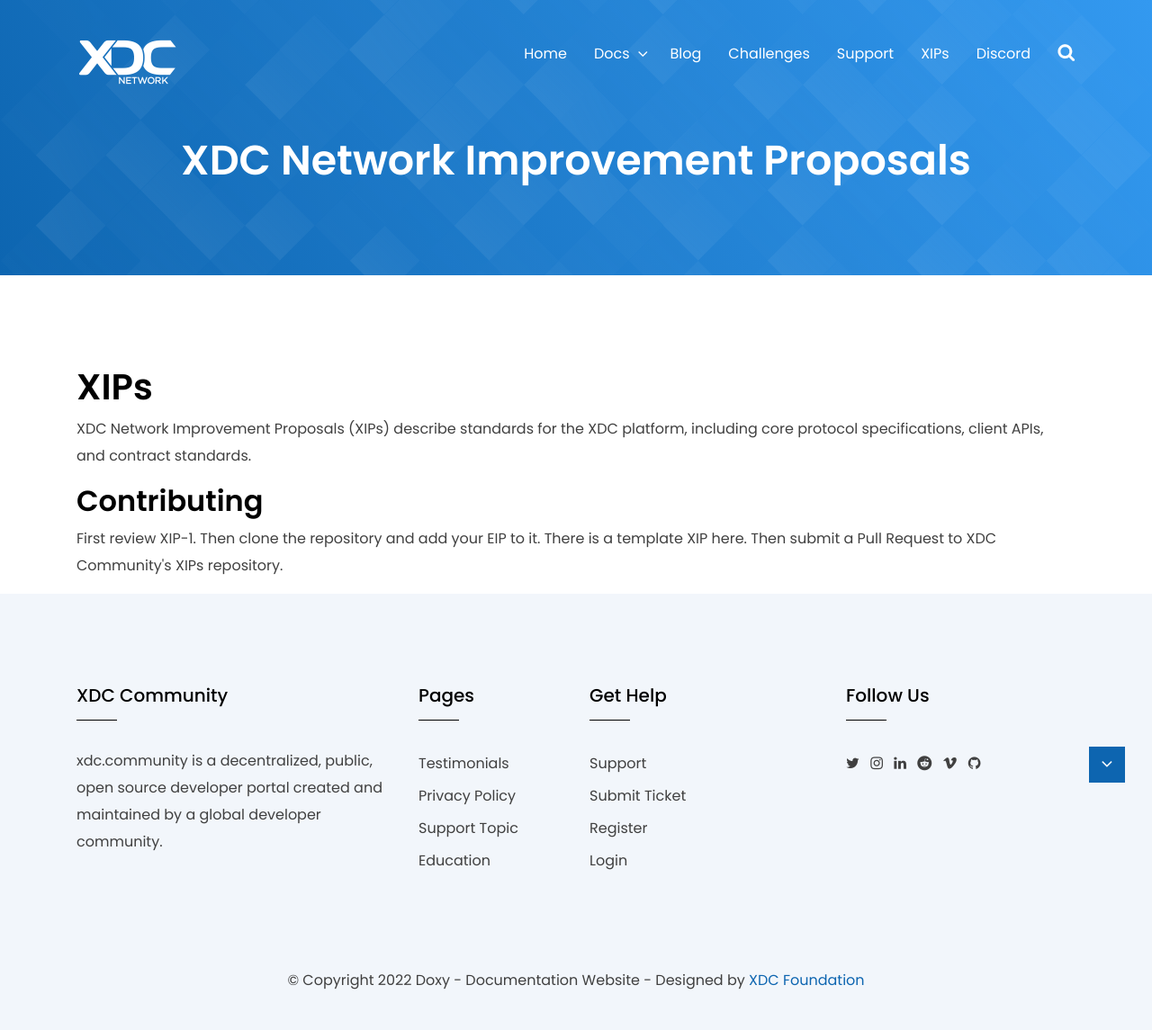
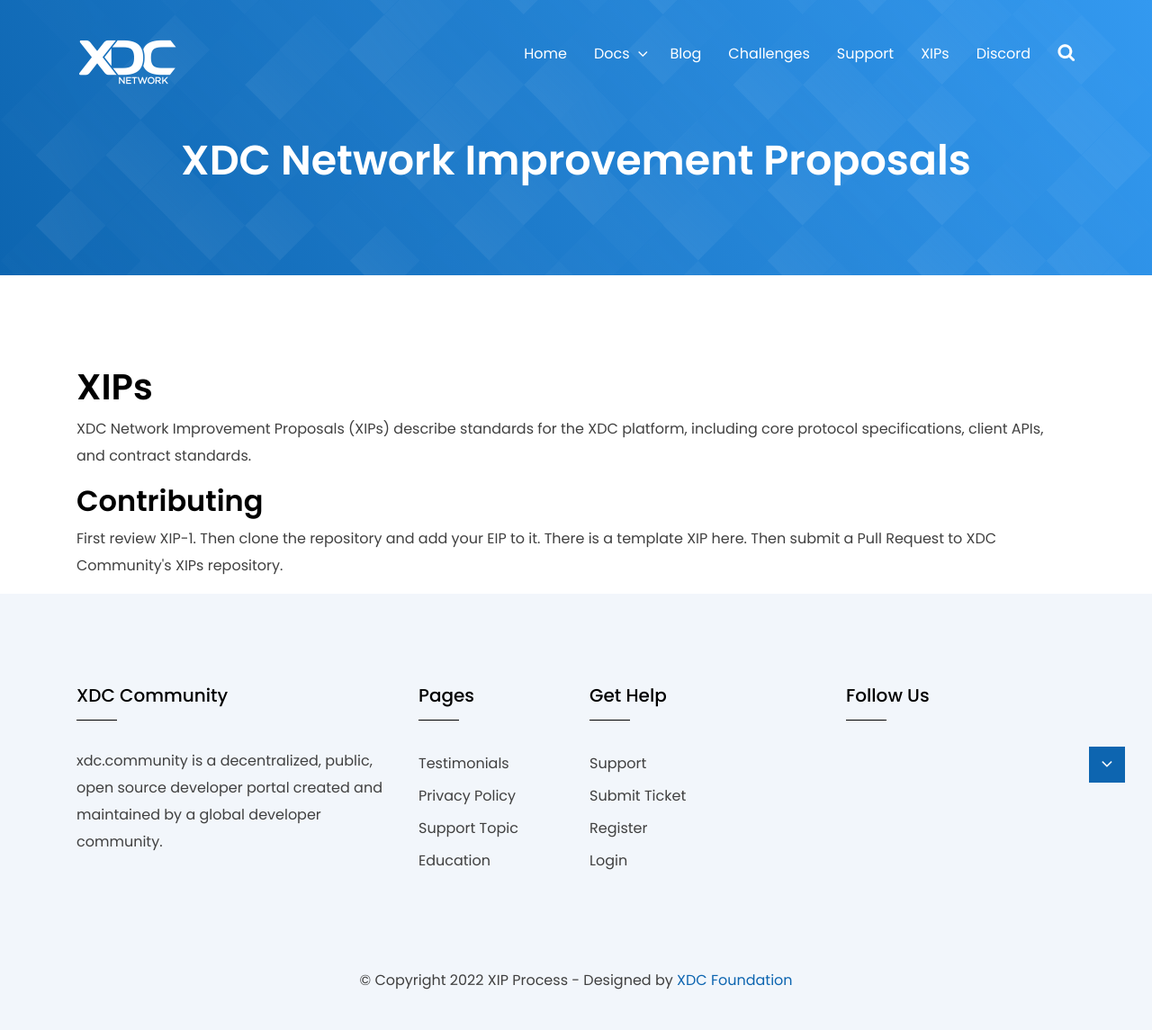
Before and after one commit to XDC-Community/XIPs.github.io, a Jekyll site: the page built from index.html, in a window 1280 px wide. Shown: the whole page at 90% size. Built offline with Jekyll 4.4.1, drawn with Linux system fonts in a browser that asks for light colours.

Commit message:
Update _config.yml

```diff
--- a/_config.yml
+++ b/_config.yml
@@ -8,28 +8,19 @@
 ####################################################
 
 # Site settings
-title: "Doxy - Documentation Website"
+title: "XIP Process"
 email: "themeix@gmail.com"
 description: "Doxy is a responsive Jekyll template for your documentation or knowledgebase website"
 keywords: "jekyll, minimal jekyll, jekyll theme, responsive jekyll, seo friendly blog, super fast blog, responsive"
 baseurl: "" # the subpath of your site, e.g. /blog
-url: "https://jekyll-doxy.netlify.app/"
-cover_image: "https://themeix.com/wp-content/uploads/dooxy-responsive-html-template-preview.png" # Image will Display in Social Media When share the website
-facebook: "https://www.facebook.com"
-twitter: "https://www.twitter.com"
-instagram: "https://www.instagram.com"
-github: "https://www.github.com"
-linkedin: "https://www.linkedin.com"
-behance: "https://www.behance.com"
-reddit: "https://www.reddit.com"
-vimeo: "https://www.vimeo.com"
-dribble: "https://www.dribble.com"
-youtube: "https://www.youtube.com"
+url: "https://xips.xdc.community/"
+cover_image: "https://static1.squarespace.com/static/61d4c274803cdc2a1dfaa4d2/t/62d1ad2ea195db3805a3fdcf/1657908526321/Logo_XDC_Network.png" # Image will Display in Social Media When share the website
+
 
 ## Theme Options
-animated_header: ""  #true
-twitter_username: jekyllrb
-github_username:  jekyll
+animated_header: ""  #false
+twitter_username: xdc-community
+github_username:  walterblueu
 
 
 # Build settings
```
